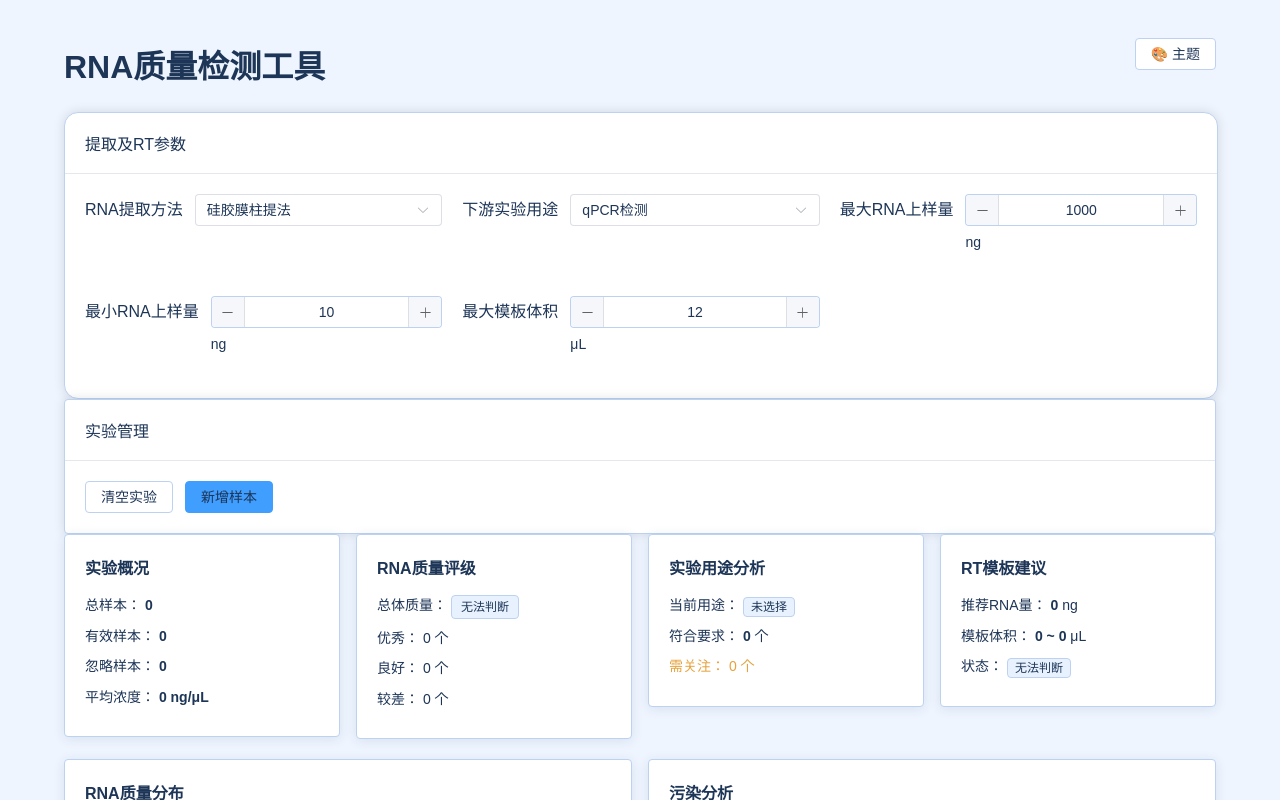
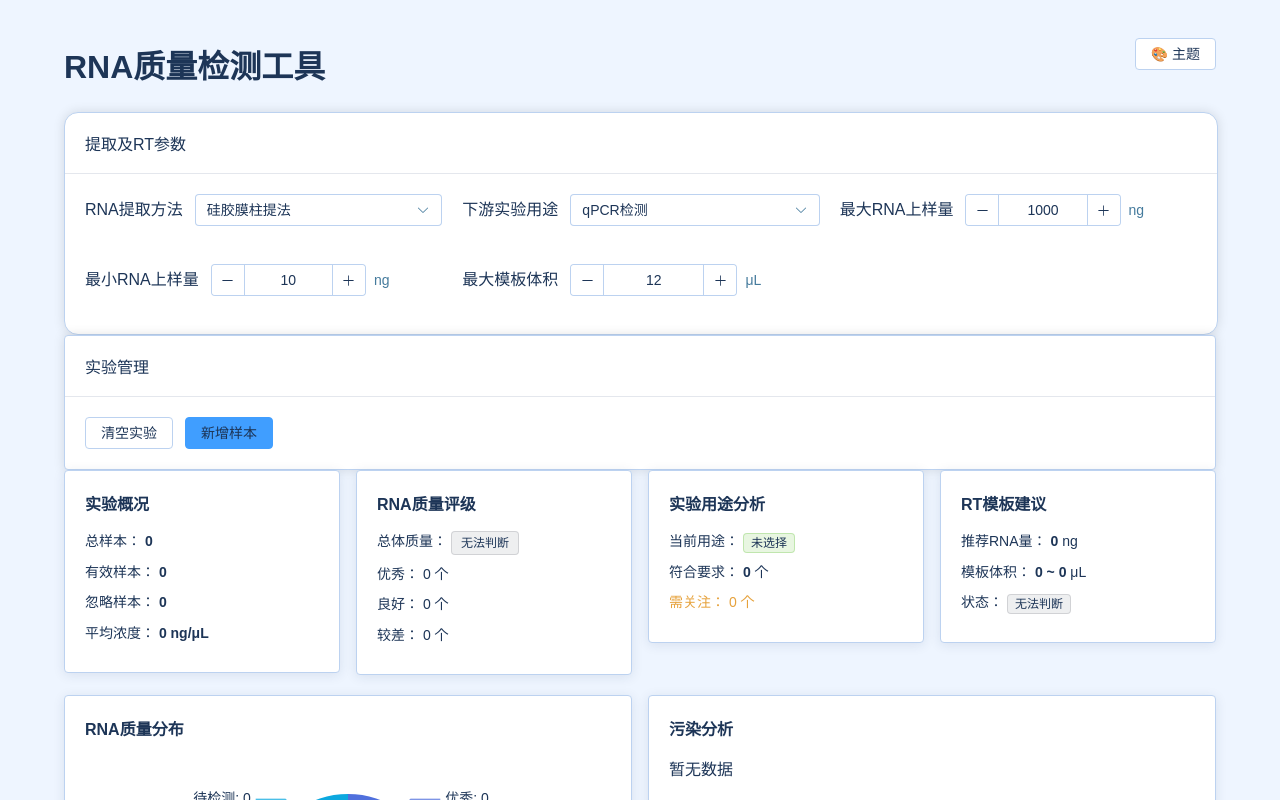
Before and after one commit to huluhuqi/RNA-quality-judgment, a Vue app: page / in a window 1280 px wide. Shown: the top 800 px of the page. Built offline with nearby package versions, Linux system fonts and the light colour scheme.

Commit message:
fix: 黑色主题白色填充修复 + RT参数模块布局优化

```diff
--- a/src/assets/theme.css
+++ b/src/assets/theme.css
@@ -403,10 +403,37 @@ p{
     color: var(--text-color)!important;
 }
 
+.el-input-number__decrease,
+.el-input-number__increase{
+    background: var(--input-bg)!important;
+    color: var(--text-color)!important;
+    border-color: var(--input-border)!important;
+}
+
+.el-input-number__decrease:hover,
+.el-input-number__increase:hover{
+    color: var(--primary-color)!important;
+}
+
+.el-input-number.is-controls-right .el-input-number__decrease,
+.el-input-number.is-controls-right .el-input-number__increase{
+    background: var(--input-bg)!important;
+    border-color: var(--input-border)!important;
+}
+
 /* ===================== 下拉选择器 ===================== */
+.el-select__wrapper{
+    background: var(--input-bg)!important;
+    box-shadow: 0 0 0 1px var(--input-border) inset!important;
+}
+
 .el-select__selected-item,
 .el-select__placeholder{
     color: var(--text-color)!important;
+}
+
+.el-select__caret{
+    color: var(--text-secondary)!important;
 }
 
 .el-select-dropdown{
@@ -464,14 +491,14 @@ p{
 
 /* ===================== 按钮 ===================== */
 .el-button{
-    color: var(--text-color);
-    border-color: var(--border-color);
-    background: var(--card-bg);
+    color: var(--text-color)!important;
+    border-color: var(--border-color)!important;
+    background: var(--card-bg)!important;
 }
 
 .el-button:hover{
-    color: var(--primary-color);
-    border-color: var(--primary-color);
+    color: var(--primary-color)!important;
+    border-color: var(--primary-color)!important;
 }
 
 .el-button--primary{
@@ -497,6 +524,67 @@ p{
     background: var(--tag-bg);
     color: var(--tag-text);
     border-color: var(--border-color);
+}
+
+.el-tag--success{
+    background: rgba(103,194,58,.15);
+    color: #67c23a;
+    border-color: rgba(103,194,58,.3);
+}
+
+.el-tag--warning{
+    background: rgba(230,162,60,.15);
+    color: #e6a23c;
+    border-color: rgba(230,162,60,.3);
+}
+
+.el-tag--danger{
+    background: rgba(245,108,108,.15);
+    color: #f56c6c;
+    border-color: rgba(245,108,108,.3);
+}
+
+.el-tag--info{
+    background: rgba(144,147,153,.15);
+    color: #909399;
+    border-color: rgba(144,147,153,.3);
+}
+
+.el-tag--primary{
+    background: rgba(64,158,255,.15);
+    color: #409eff;
+    border-color: rgba(64,158,255,.3);
+}
+
+/* light 模式标签 */
+.el-tag--light.el-tag--success{
+    background: rgba(103,194,58,.15)!important;
+    color: #67c23a!important;
+    border-color: rgba(103,194,58,.3)!important;
+}
+
+.el-tag--light.el-tag--warning{
+    background: rgba(230,162,60,.15)!important;
+    color: #e6a23c!important;
+    border-color: rgba(230,162,60,.3)!important;
+}
+
+.el-tag--light.el-tag--danger{
+    background: rgba(245,108,108,.15)!important;
+    color: #f56c6c!important;
+    border-color: rgba(245,108,108,.3)!important;
+}
+
+.el-tag--light.el-tag--info{
+    background: rgba(144,147,153,.15)!important;
+    color: #909399!important;
+    border-color: rgba(144,147,153,.3)!important;
+}
+
+.el-tag--light.el-tag--primary{
+    background: rgba(64,158,255,.15)!important;
+    color: #409eff!important;
+    border-color: rgba(64,158,255,.3)!important;
 }
 
 /* ===================== Radio / Checkbox ===================== */
@@ -573,6 +661,50 @@ p{
     background: var(--card-bg)!important;
 }
 
+.el-alert__title{
+    color: var(--text-color)!important;
+}
+
+.el-alert__description{
+    color: var(--text-secondary)!important;
+}
+
+.el-alert--success{
+    background: rgba(103,194,58,.1)!important;
+    border-color: rgba(103,194,58,.3)!important;
+}
+
+.el-alert--success .el-alert__title{
+    color: #67c23a!important;
+}
+
+.el-alert--warning{
+    background: rgba(230,162,60,.1)!important;
+    border-color: rgba(230,162,60,.3)!important;
+}
+
+.el-alert--warning .el-alert__title{
+    color: #e6a23c!important;
+}
+
+.el-alert--error{
+    background: rgba(245,108,108,.1)!important;
+    border-color: rgba(245,108,108,.3)!important;
+}
+
+.el-alert--error .el-alert__title{
+    color: #f56c6c!important;
+}
+
+.el-alert--info{
+    background: rgba(144,147,153,.1)!important;
+    border-color: rgba(144,147,153,.3)!important;
+}
+
+.el-alert--info .el-alert__title{
+    color: #909399!important;
+}
+
 /* ===================== 主题切换动画 ===================== */
 .theme-transition *{
     transition:
--- a/src/components/ExperimentSummary.vue
+++ b/src/components/ExperimentSummary.vue
@@ -165,8 +165,8 @@ defineExpose({
     background:
         linear-gradient(
             135deg,
-            #ffffff,
-            #f0f9ff
+            var(--card-rt-from),
+            var(--card-rt-to)
         );
     overflow: visible;
 }
@@ -194,7 +194,7 @@ defineExpose({
 .rt-message{
     margin-top: 12px;
     padding: 10px;
-    background: var(--card-color, #ffffff);
+    background: var(--card-bg, #ffffff);
     border-radius: 4px;
     line-height: 1.6;
     font-size: 13px;
--- a/src/components/RTParameter.vue
+++ b/src/components/RTParameter.vue
@@ -79,19 +79,23 @@ v-for="item in applications"
 
 <el-form-item label="最大RNA上样量">
 
+<div class="input-with-unit">
+
 <el-input-number
 
 v-model="config.maxRNA"
 
 :min="1"
 
-class="full-input"
+class="compact-input"
 
 />
 
-<span>
+<span class="unit">
 ng
 </span>
+
+</div>
 
 </el-form-item>
 
@@ -102,19 +106,23 @@ ng
 
 <el-form-item label="最小RNA上样量">
 
+<div class="input-with-unit">
+
 <el-input-number
 
 v-model="config.minRNA"
 
 :min="1"
 
-class="full-input"
+class="compact-input"
 
 />
 
-<span>
+<span class="unit">
 ng
 </span>
+
+</div>
 
 </el-form-item>
 
@@ -125,19 +133,23 @@ ng
 
 <el-form-item label="最大模板体积">
 
+<div class="input-with-unit">
+
 <el-input-number
 
 v-model="config.maxVolume"
 
 :min="1"
 
-class="full-input"
+class="compact-input"
 
 />
 
-<span>
+<span class="unit">
 μL
 </span>
+
+</div>
 
 </el-form-item>
 
@@ -218,8 +230,8 @@ deep:true
     background:
         linear-gradient(
             135deg,
-            #fffdf0,
-            #fff7d6
+            var(--card-rt-from),
+            var(--card-rt-to)
         );
     border-radius:14px;
 }
@@ -238,8 +250,20 @@ deep:true
     width:100%;
 }
 
-.full-input{
-    width:100%;
+.input-with-unit{
+    display:flex;
+    align-items:center;
+    gap:8px;
+}
+
+.compact-input{
+    width:67%;
+}
+
+.unit{
+    color:var(--text-secondary);
+    font-size:14px;
+    white-space:nowrap;
 }
 
 @media(max-width:900px){
```
